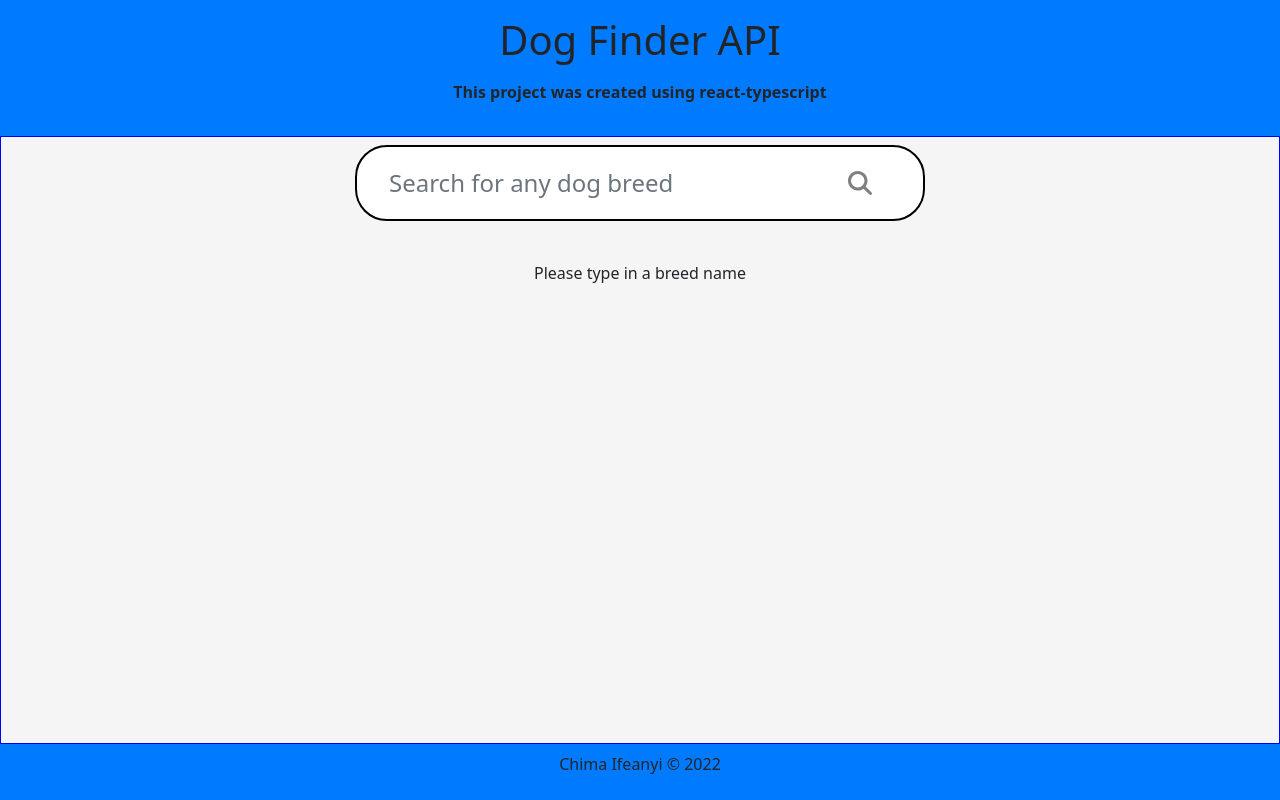
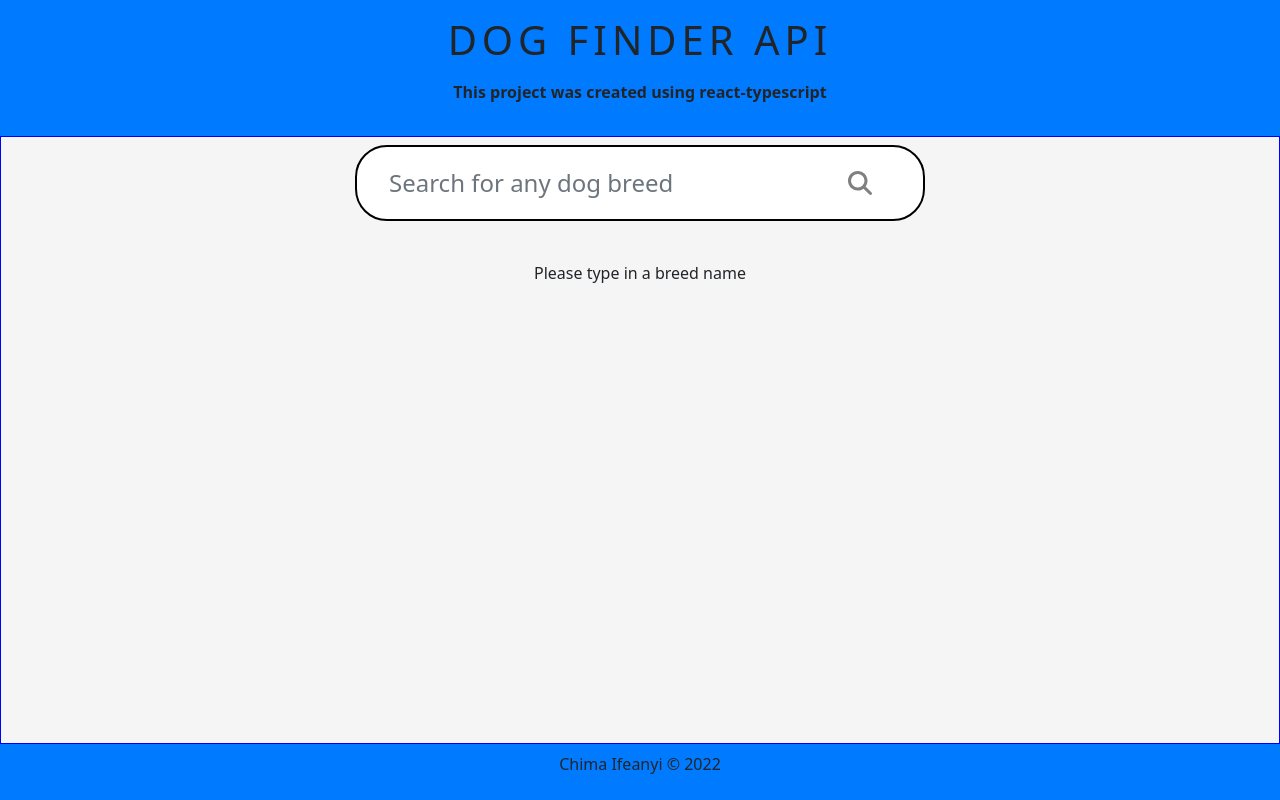
Before and after one commit to MasterIfeanyi/react-typescript-dogs, a React (Create React App) app: page / in a window 1280 px wide. Built offline with nearby package versions, Linux system fonts and the light colour scheme.

Commit message:
update h1

```diff
--- a/src/index.css
+++ b/src/index.css
@@ -34,6 +34,13 @@ a{
   text-decoration: none;
   color: #222;
   transition: all 0.4s ease;
+}
+
+h1 {
+  text-transform: uppercase;
+  letter-spacing: 5px;
+  font-weight: 500;
+  font-size: 2rem;
 }
 
 .App{
```
